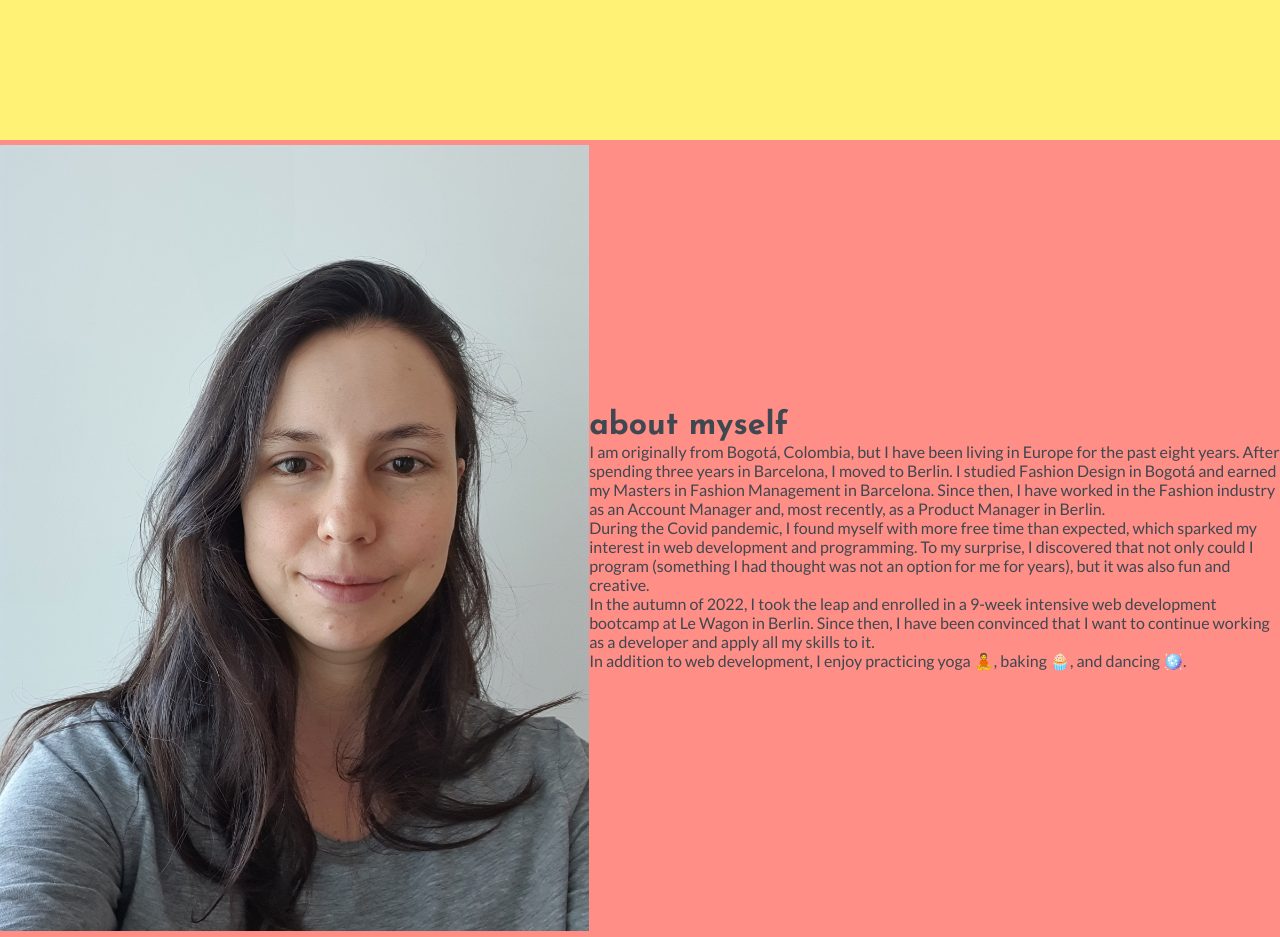
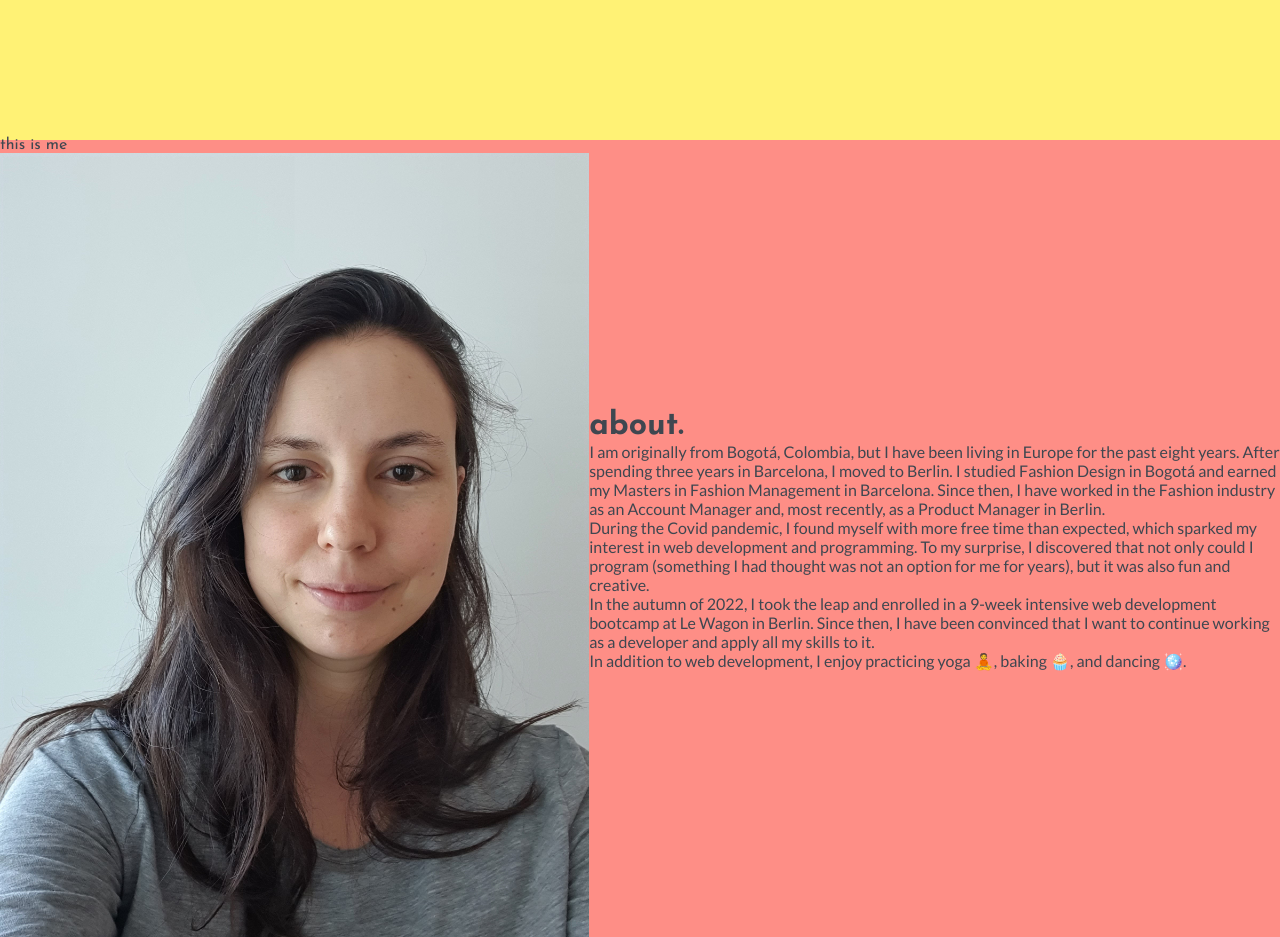
Before and after one commit to catalina-acosta/c-portfolio-3, a React (Create React App) app: page / in a window 1280 px wide. Shown: the part 1460-2397 px from the top of the page. Built offline with nearby package versions, Linux system fonts and the light colour scheme.

Commit message:
about basic elements added

```diff
--- a/src/components/About.js
+++ b/src/components/About.js
@@ -1,17 +1,17 @@
 import React from 'react'
 import "../styles/About.css"
 import aboutImg from '../assets/img/about-pic.jpg'
-
 
 function About() {
   return (
     <div className="about" id='about'>
       <div className="img-container">
+        <div className="img-title">this is me</div>
         <img src={aboutImg} alt="Catalina" />
       </div>
       <div className="about-text">
         <h1>
-          about myself
+          about.
         </h1>
         <p>I am originally from Bogotá, Colombia, but I have been living in Europe for the past eight years. After spending three years in Barcelona, I moved to Berlin. I studied Fashion Design in Bogotá and earned my Masters in Fashion Management in Barcelona. Since then, I have worked in the Fashion industry as an Account Manager and, most recently, as a Product Manager in Berlin.</p>
         <p>During the Covid pandemic, I found myself with more free time than expected, which sparked my interest in web development and programming. To my surprise, I discovered that not only could I program (something I had thought was not an option for me for years), but it was also fun and creative.</p>
```
Also changed, not shown: src/assets/svg/sunglasses-svgrepo-com.svg (added).
